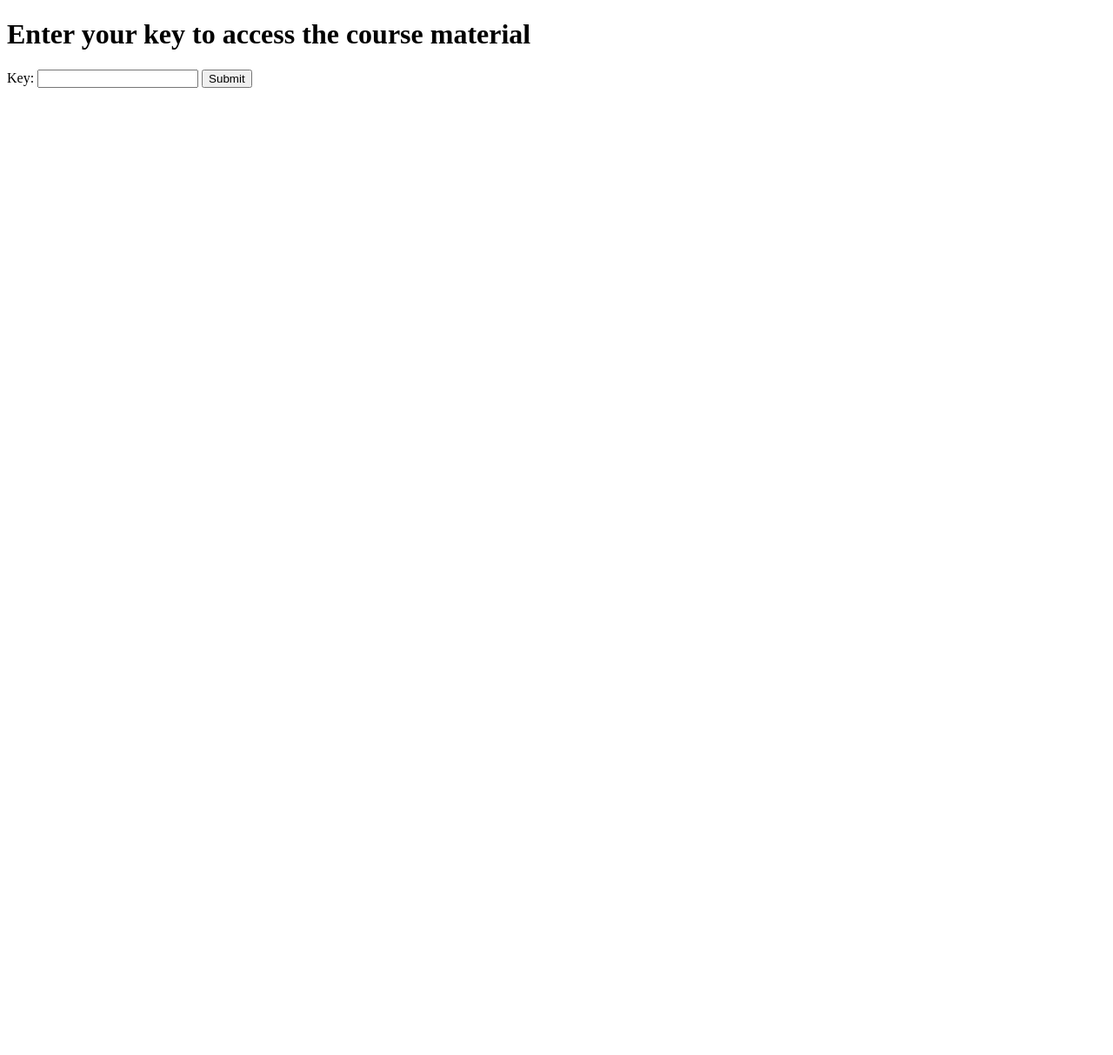
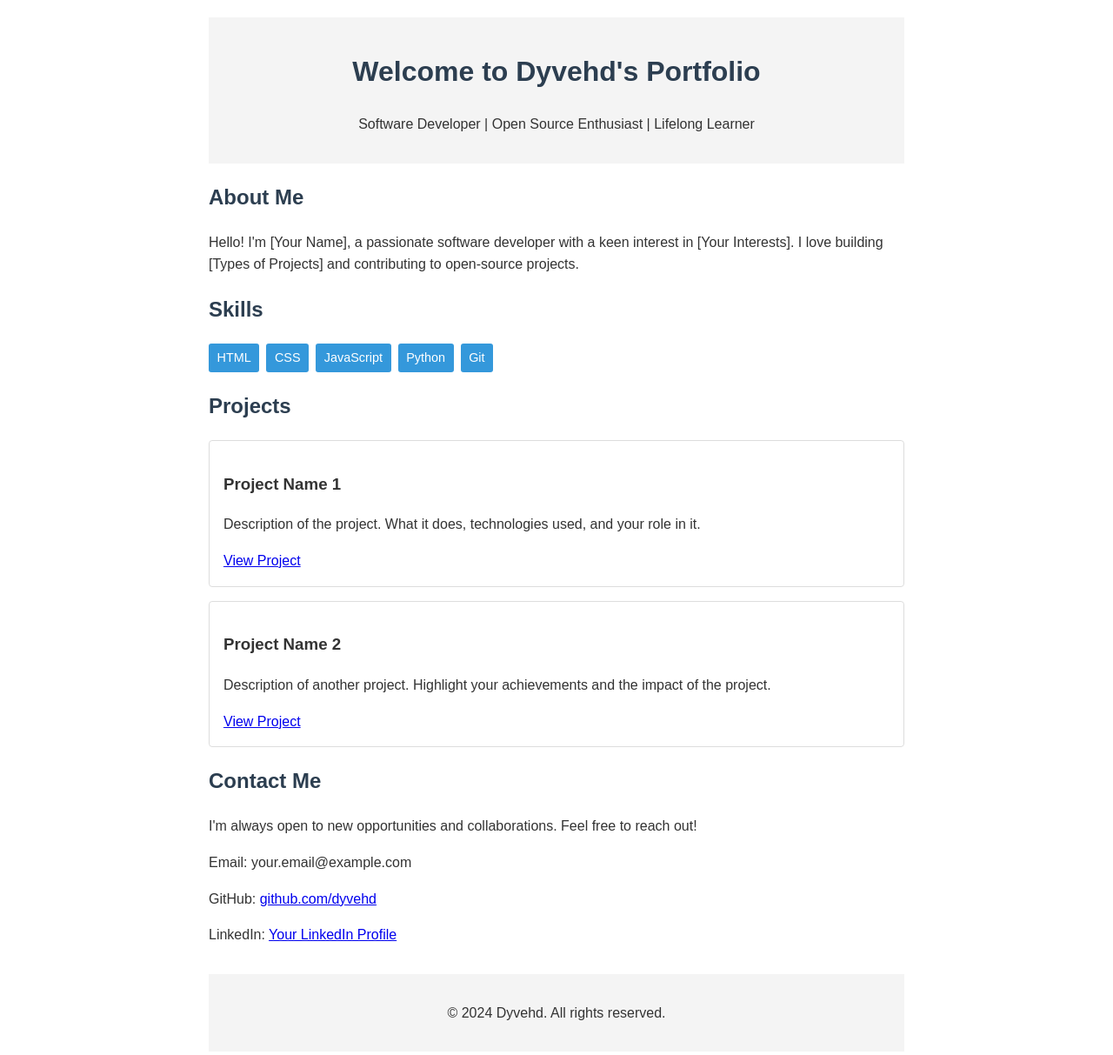
Before and after one commit to dyvehd/dyvehd.github.io, a plain HTML site: page index.html in a window 1280 px wide. Shown: the whole page at 87% size. Before the commit the page ends 800 px from the top, so only its background shows below. Drawn offline with Linux system fonts and the light colour scheme.

Commit message:
Update index.html

```diff
--- a/index.html
+++ b/index.html
@@ -3,43 +3,101 @@
 <head>
     <meta charset="UTF-8">
     <meta name="viewport" content="width=device-width, initial-scale=1.0">
-    <title>Access Course Material</title>
+    <title>Dyvehd's Portfolio</title>
+    <style>
+        body {
+            font-family: Arial, sans-serif;
+            line-height: 1.6;
+            color: #333;
+            max-width: 800px;
+            margin: 0 auto;
+            padding: 20px;
+        }
+        header {
+            background-color: #f4f4f4;
+            padding: 1rem;
+            text-align: center;
+        }
+        h1, h2 {
+            color: #2c3e50;
+        }
+        .project {
+            background-color: #fff;
+            border: 1px solid #ddd;
+            border-radius: 4px;
+            padding: 1rem;
+            margin-bottom: 1rem;
+        }
+        .skills {
+            display: flex;
+            flex-wrap: wrap;
+            gap: 0.5rem;
+        }
+        .skill {
+            background-color: #3498db;
+            color: white;
+            padding: 0.3rem 0.6rem;
+            border-radius: 3px;
+            font-size: 0.9rem;
+        }
+        footer {
+            text-align: center;
+            margin-top: 2rem;
+            padding: 1rem;
+            background-color: #f4f4f4;
+        }
+    </style>
 </head>
 <body>
-    <h1>Enter your key to access the course material</h1>
-    <form id="accessForm">
-        <label for="keyInput">Key:</label>
-        <input type="text" id="keyInput" name="key" required>
-        <button type="submit">Submit</button>
-    </form>
-    <p id="message"></p>
-    <script>
-        const validKeys = {
-            "key123": "https://drive.google.com/link1",  // Example mapping
-            "key456": "https://drive.google.com/link2"
-            // Add more keys and links here
-        };
+    <header>
+        <h1>Welcome to Dyvehd's Portfolio</h1>
+        <p>Software Developer | Open Source Enthusiast | Lifelong Learner</p>
+    </header>
 
-        document.getElementById('accessForm').addEventListener('submit', async function (e) {
-            e.preventDefault();
-            const key = document.getElementById('keyInput').value;
-            const messageElem = document.getElementById('message');
+    <main>
+        <section id="about">
+            <h2>About Me</h2>
+            <p>Hello! I'm [Your Name], a passionate software developer with a keen interest in [Your Interests]. I love building [Types of Projects] and contributing to open-source projects.</p>
+        </section>
 
-            if (validKeys[key]) {
-                // Fetch the user's IP address using a free service like ipify
-                const response = await fetch('https://api.ipify.org?format=json');
-                const data = await response.json();
-                const userIP = data.ip;
+        <section id="skills">
+            <h2>Skills</h2>
+            <div class="skills">
+                <span class="skill">HTML</span>
+                <span class="skill">CSS</span>
+                <span class="skill">JavaScript</span>
+                <span class="skill">Python</span>
+                <span class="skill">Git</span>
+                <!-- Add more skills as needed -->
+            </div>
+        </section>
 
-                // Log the IP address (here it's just shown in the console, you should send it to a server)
-                console.log(`Key: ${key}, IP: ${userIP}`);
+        <section id="projects">
+            <h2>Projects</h2>
+            <div class="project">
+                <h3>Project Name 1</h3>
+                <p>Description of the project. What it does, technologies used, and your role in it.</p>
+                <a href="#">View Project</a>
+            </div>
+            <div class="project">
+                <h3>Project Name 2</h3>
+                <p>Description of another project. Highlight your achievements and the impact of the project.</p>
+                <a href="#">View Project</a>
+            </div>
+            <!-- Add more projects as needed -->
+        </section>
 
-                // Show the Google Drive link
-                messageElem.innerHTML = `Here is your course link: <a href="${validKeys[key]}" target="_blank">${validKeys[key]}</a>`;
-            } else {
-                messageElem.innerHTML = 'Invalid key, please try again.';
-            }
-        });
-    </script>
+        <section id="contact">
+            <h2>Contact Me</h2>
+            <p>I'm always open to new opportunities and collaborations. Feel free to reach out!</p>
+            <p>Email: your.email@example.com</p>
+            <p>GitHub: <a href="https://github.com/dyvehd">github.com/dyvehd</a></p>
+            <p>LinkedIn: <a href="#">Your LinkedIn Profile</a></p>
+        </section>
+    </main>
+
+    <footer>
+        <p>&copy; 2024 Dyvehd. All rights reserved.</p>
+    </footer>
 </body>
 </html>
```
